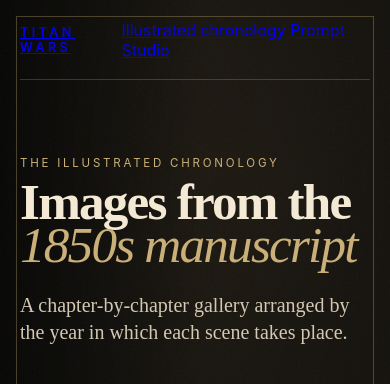
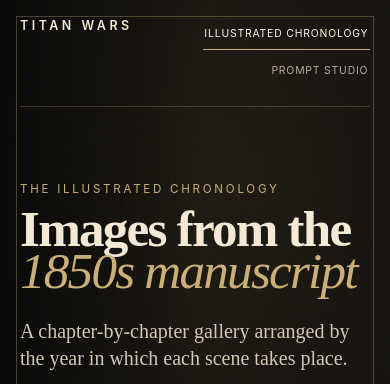
Before and after one commit to hlin863/titan-wars-chronicle-gallery, a Python web app: template templates/index.html in a window 390 px wide. Shown: the top 384 px of the page. Run offline with Jinja, Linux system fonts and the light colour scheme; the template is opened without the code that fills it, so the values that code supplies are empty.

Commit message:
Style shared gallery navigation

```diff
--- a/static/style.css
+++ b/static/style.css
@@ -33,9 +33,12 @@ body {
   overflow: hidden;
 }
 .hero::after { content:""; position:absolute; inset:1rem; border:1px solid rgba(203,176,120,.32); pointer-events:none; }
-.topbar { min-height: 5rem; display:flex; align-items:center; justify-content:space-between; border-bottom:1px solid rgba(203,176,120,.25); position:relative; z-index:1; }
-.brand { letter-spacing:.28em; font-size:.78rem; font-weight:600; }
-.source { font-family:"Cormorant Garamond", serif; color:#cfbea0; font-size:1.05rem; }
+.topbar { min-height: 5rem; display:flex; align-items:center; justify-content:space-between; gap:2rem; border-bottom:1px solid rgba(203,176,120,.25); position:relative; z-index:1; }
+.brand { color:#f4ead5; text-decoration:none; letter-spacing:.28em; font-size:.78rem; font-weight:600; white-space:nowrap; }
+.topbar-links { display:flex; align-items:center; justify-content:flex-end; gap:1.1rem; min-width:0; }
+.topbar-link { color:#b9ad98; text-decoration:none; padding:.55rem .1rem; border-bottom:1px solid transparent; font-size:.76rem; letter-spacing:.08em; text-transform:uppercase; }
+.topbar-link:hover,.topbar-link:focus-visible,.topbar-link.active { color:#fff4df; border-bottom-color:var(--gold-light); outline:none; }
+.source { margin-left:.45rem; padding-left:1.25rem; border-left:1px solid rgba(203,176,120,.25); font-family:"Cormorant Garamond", serif; color:#cfbea0; font-size:1.05rem; white-space:nowrap; }
 .hero-copy { max-width: 900px; padding-top: clamp(4rem, 10vw, 8rem); position:relative; z-index:1; }
 .eyebrow { color:var(--gold-light); text-transform:uppercase; letter-spacing:.24em; font-size:.72rem; }
 h1 { font-family:"Cormorant Garamond",serif; font-size:clamp(3.2rem,8vw,7.2rem); line-height:.83; margin:.45rem 0 1.6rem; font-weight:600; letter-spacing:-.035em; }
@@ -85,7 +88,10 @@ h2 { font-family:"Cormorant Garamond",serif; margin:0; font-size:clamp(2.1rem,4v
 footer { text-align:center; padding:2rem; background:var(--night); color:#9f927d; font-size:.72rem; letter-spacing:.1em; text-transform:uppercase; }
 @media (max-width:760px) {
   .hero { min-height:62vh; padding-bottom:3rem; }
+  .topbar { align-items:flex-start; padding:1.15rem 0; }
+  .topbar-links { align-items:flex-end; flex-direction:column; gap:.35rem; }
   .source { display:none; }
+  .topbar-link { font-size:.65rem; }
   .controls { align-items:stretch; flex-direction:column; }
   .search-box { min-width:0; }
   .timeline::before { left:1.85rem; }
@@ -104,14 +110,3 @@ footer { text-align:center; padding:2rem; background:var(--night); color:#9f927d
   html { scroll-behavior:auto; }
   *, *::before, *::after { transition-duration:.01ms !important; animation-duration:.01ms !important; }
 }
-
-.prompt-studio-link {
-  color: #cfbea0;
-  margin-right: 1.25rem;
-  text-decoration: none;
-}
-.prompt-studio-link:hover,
-.prompt-studio-link:focus-visible {
-  color: #fff4df;
-  text-decoration: underline;
-}
```
